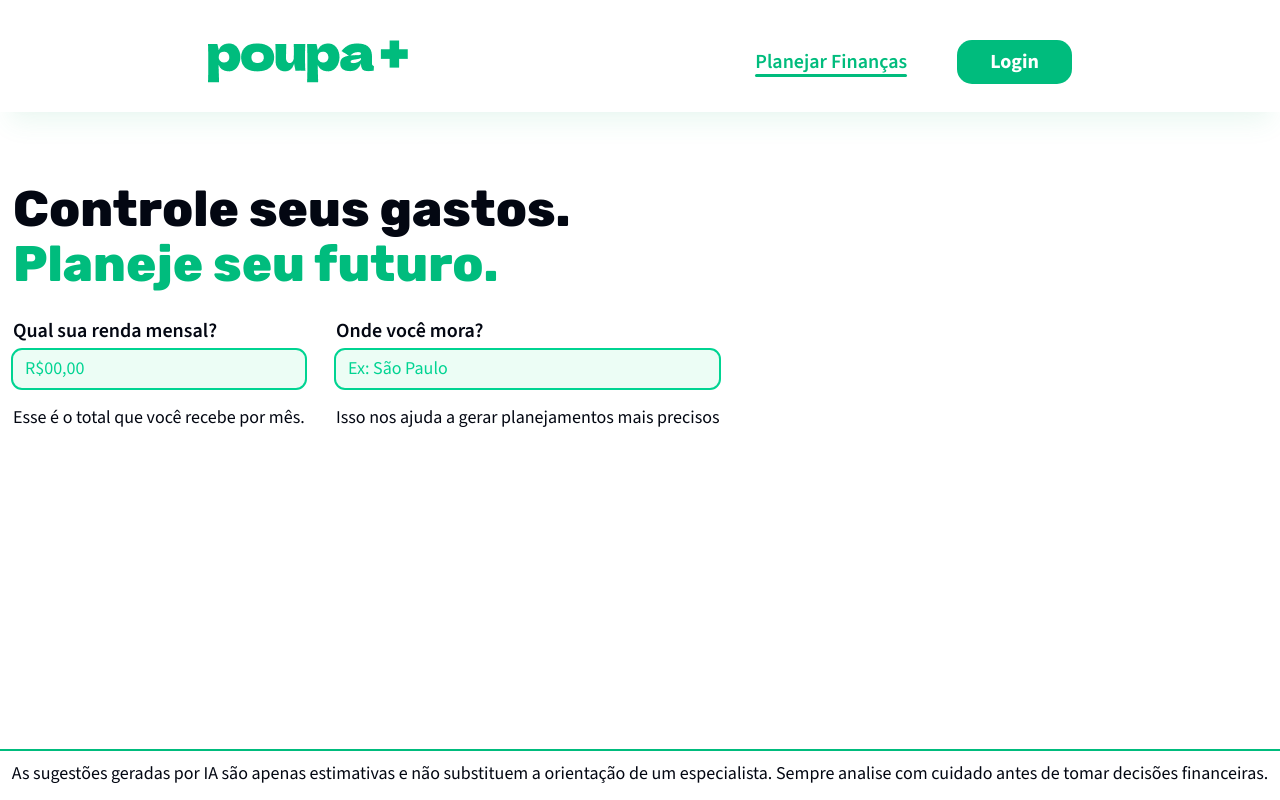
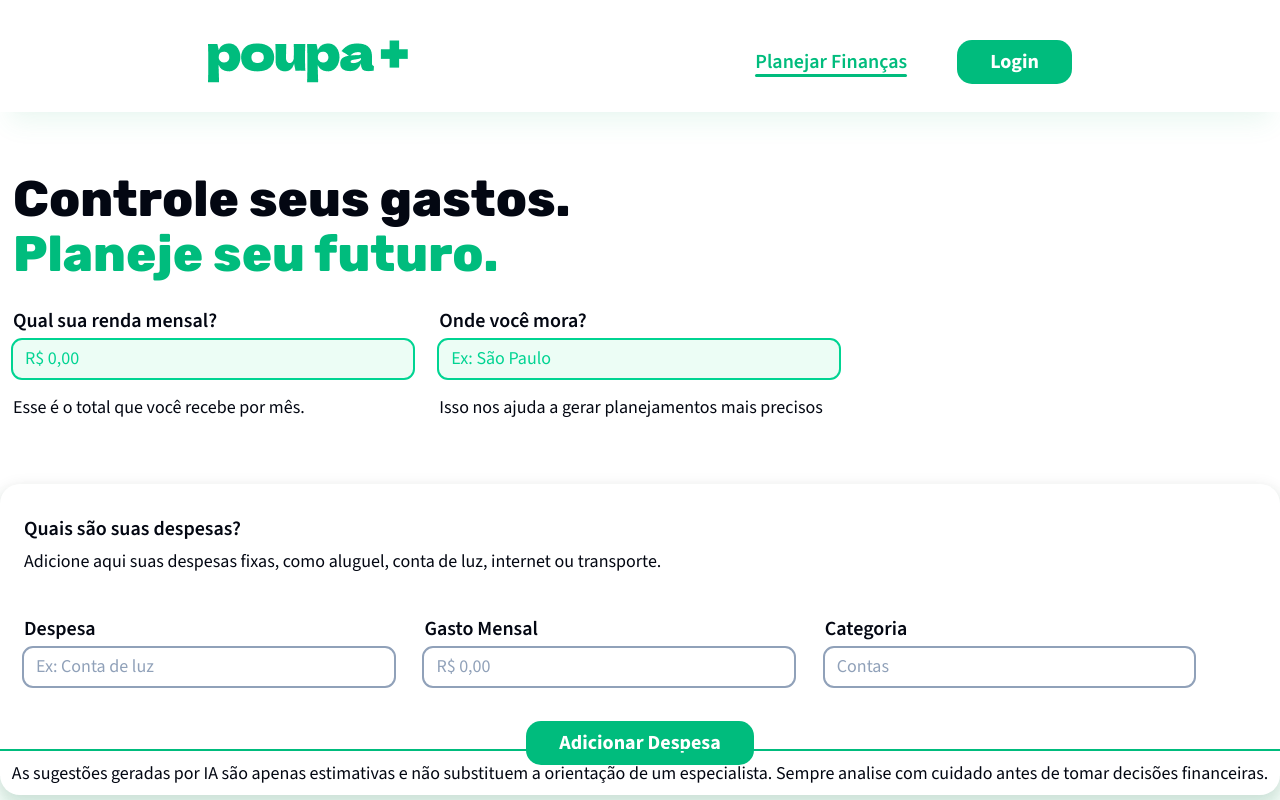
Before and after one commit to Amanda093/poupa_mais, a Next.js app: page / in a window 1280 px wide. Shown: the top 800 px of the page. Built offline with nearby package versions, Linux system fonts and the light colour scheme.

Commit message:
feat: continuação da página inicial

```diff
--- a/src/app/globals.css
+++ b/src/app/globals.css
@@ -42,11 +42,16 @@ p {
     0px 4px 15px -12px rgba(8, 22, 15, 0.05),
     0px 20px 24px -10px rgba(55, 189, 124, 0.1);
 }
+.form-shadow {
+  box-shadow:
+    0px 4px 16px 1px rgba(8, 22, 15, 0.1),
+    0px 20px 20px 4px rgba(55, 189, 124, 0.15);
+}
 
 @utility emerald-glow {
-  -webkit-box-shadow: 0px 0px 35px 0px rgba(3, 226, 152, 0.2);
-  -moz-box-shadow: 0px 0px 35px 0px rgba(3, 226, 152, 0.2);
-  box-shadow: 0px 0px 35px 0px rgba(3, 226, 152, 0.2);
+  -webkit-box-shadow: 0px 0px 35px 0px rgba(3, 226, 152, 0.4);
+  -moz-box-shadow: 0px 0px 35px 0px rgba(3, 226, 152, 0.4);
+  box-shadow: 0px 0px 35px 0px rgba(3, 226, 152, 0.4);
 }
 
 @utility rose-glow {
--- a/src/app/page.tsx
+++ b/src/app/page.tsx
@@ -1,23 +1,24 @@
+import { Button } from "@/components/ui/button";
 import { Footer } from "@/components/ui/footer";
 import { Input } from "@/components/ui/input";
 
 export default function Home() {
   return (
     <div>
-      <div className="container mx-auto !max-w-[1270px] py-[70px]">
+      <div className="container mx-auto !max-w-[1270px] py-[60px]">
         <h1>Controle seus gastos.</h1>
         <h1 className="pb-6 text-emerald-500">Planeje seu futuro.</h1>
-        <div className="flex gap-[2.5%]">
-          <div className="flex flex-col gap-4">
+        <div className="flex gap-[1%]">
+          <div className="flex w-[33%] flex-col gap-4">
             <div className="max-w-[400px]">
               <p>Qual sua renda mensal?</p>
-              <Input type="text" placeholder="R$00,00" variant="background" />
+              <Input type="money" placeholder="R$ 0,00" variant="background" />
             </div>
             <p className="text-light">
               Esse é o total que você recebe por mês.
             </p>
           </div>
-          <div className="flex flex-col gap-4">
+          <div className="flex w-[33%] flex-col gap-4">
             <div className="max-w-[400px]">
               <p>Onde você mora?</p>
               {/*TODO: trocar esse input por um select ou um input com pesquisa */}
@@ -33,6 +34,45 @@ export default function Home() {
           </div>
         </div>
       </div>
+      <div className="form-shadow container mx-auto flex !max-w-[1300px] flex-col gap-[35px] rounded-[1em] !px-[1.2em] py-[1.5em]">
+        <div>
+          <p>Quais são suas despesas?</p>
+          <p className="text-light">
+            Adicione aqui suas despesas fixas, como aluguel, conta de luz,
+            internet ou transporte.
+          </p>
+        </div>
+        <div className="flex gap-[2.5%]">
+          <div className="w-[30%]">
+            <p>Despesa</p>
+            <Input
+              type="text"
+              placeholder="Ex: Conta de luz"
+              variant="default"
+            />
+          </div>
+          <div className="w-[30%]">
+            <p>Gasto Mensal</p>
+            <Input type="money" placeholder="R$ 0,00" variant="default" />
+          </div>
+          <div className="w-[30%]">
+            <p>Categoria</p>
+            {/*TODO: trocar esse input por um select ou um input com pesquisa */}
+            <Input type="text" placeholder="Contas" variant="default" />
+          </div>
+        </div>
+        {/*TODO: adicionar button com icon */}
+        <Button className="mx-auto w-fit">Adicionar Despesa</Button>
+        {/*TODO: terminar formulário */}
+      </div>
+      <div className="container mx-auto flex !max-w-[1270px] flex-col items-center gap-[20px] py-[60px] text-center">
+        <div>
+          <h2>Terminou?</h2>
+          <p>Agora nós entramos em ação!</p>
+        </div>
+        {/*TODO: adicionar button com icon */}
+        <Button className="w-fit">Gerar Planejamento</Button>
+      </div>
       <Footer />
     </div>
   );
--- a/src/components/ui/form.tsx
+++ /dev/null
@@ -1,168 +0,0 @@
-"use client";
-
-import * as LabelPrimitive from "@radix-ui/react-label";
-import { Slot } from "@radix-ui/react-slot";
-import * as React from "react";
-import {
-  Controller,
-  type ControllerProps,
-  type FieldPath,
-  type FieldValues,
-  FormProvider,
-  useFormContext,
-  useFormState,
-} from "react-hook-form";
-
-import { Label } from "@/components/ui/label";
-import { cn } from "@/lib/utils";
-
-const Form = FormProvider;
-
-type FormFieldContextValue<
-  TFieldValues extends FieldValues = FieldValues,
-  TName extends FieldPath<TFieldValues> = FieldPath<TFieldValues>,
-> = {
-  name: TName;
-};
-
-const FormFieldContext = React.createContext<FormFieldContextValue>(
-  {} as FormFieldContextValue,
-);
-
-const FormField = <
-  TFieldValues extends FieldValues = FieldValues,
-  TName extends FieldPath<TFieldValues> = FieldPath<TFieldValues>,
->({
-  ...props
-}: ControllerProps<TFieldValues, TName>) => {
-  return (
-    <FormFieldContext.Provider value={{ name: props.name }}>
-      <Controller {...props} />
-    </FormFieldContext.Provider>
-  );
-};
-
-const useFormField = () => {
-  const fieldContext = React.useContext(FormFieldContext);
-  const itemContext = React.useContext(FormItemContext);
-  const { getFieldState } = useFormContext();
-  const formState = useFormState({ name: fieldContext.name });
-  const fieldState = getFieldState(fieldContext.name, formState);
-
-  if (!fieldContext) {
-    throw new Error("useFormField should be used within <FormField>");
-  }
-
-  const { id } = itemContext;
-
-  return {
-    id,
-    name: fieldContext.name,
-    formItemId: `${id}-form-item`,
-    formDescriptionId: `${id}-form-item-description`,
-    formMessageId: `${id}-form-item-message`,
-    ...fieldState,
-  };
-};
-
-type FormItemContextValue = {
-  id: string;
-};
-
-const FormItemContext = React.createContext<FormItemContextValue>(
-  {} as FormItemContextValue,
-);
-
-function FormItem({ className, ...props }: React.ComponentProps<"div">) {
-  const id = React.useId();
-
-  return (
-    <FormItemContext.Provider value={{ id }}>
-      <div
-        data-slot="form-item"
-        className={cn("grid gap-2", className)}
-        {...props}
-      />
-    </FormItemContext.Provider>
-  );
-}
-
-function FormLabel({
-  className,
-  ...props
-}: React.ComponentProps<typeof LabelPrimitive.Root>) {
-  const { error, formItemId } = useFormField();
-
-  return (
-    <Label
-      data-slot="form-label"
-      data-error={!!error}
-      className={cn("data-[error=true]:text-destructive", className)}
-      htmlFor={formItemId}
-      {...props}
-    />
-  );
-}
-
-function FormControl({ ...props }: React.ComponentProps<typeof Slot>) {
-  const { error, formItemId, formDescriptionId, formMessageId } =
-    useFormField();
-
-  return (
-    <Slot
-      data-slot="form-control"
-      id={formItemId}
-      aria-describedby={
-        !error
-          ? `${formDescriptionId}`
-          : `${formDescriptionId} ${formMessageId}`
-      }
-      aria-invalid={!!error}
-      {...props}
-    />
-  );
-}
-
-function FormDescription({ className, ...props }: React.ComponentProps<"p">) {
-  const { formDescriptionId } = useFormField();
-
-  return (
-    <p
-      data-slot="form-description"
-      id={formDescriptionId}
-      className={cn("text-muted-foreground text-sm", className)}
-      {...props}
-    />
-  );
-}
-
-function FormMessage({ className, ...props }: React.ComponentProps<"p">) {
-  const { error, formMessageId } = useFormField();
-  const body = error ? String(error?.message ?? "") : props.children;
-
-  if (!body) {
-    return null;
-  }
-
-  return (
-    <p
-      data-slot="form-message"
-      id={formMessageId}
-      className={cn("text-destructive text-sm", className)}
-      {...props}
-    >
-      {body}
-    </p>
-  );
-}
-
-export {
-  Form,
-  FormControl,
-  FormDescription,
-  FormField,
-  FormItem,
-  FormLabel,
-  FormMessage,
-  useFormField,
-};
--- a/src/components/ui/input.tsx
+++ b/src/components/ui/input.tsx
@@ -1,3 +1,5 @@
+"use client";
+
 import { cva, type VariantProps } from "class-variance-authority";
 import * as React from "react";
 
@@ -23,12 +25,46 @@ export interface InputProps
   extends React.InputHTMLAttributes<HTMLInputElement>,
     VariantProps<typeof inputVariants> {}
 
-function Input({ className, variant, type, ...props }: InputProps) {
+function Input({ variant, type, ...props }: InputProps) {
+  const [valor, setValor] = React.useState("");
+
+  function handleMoneyChange(e: React.ChangeEvent<HTMLInputElement>) {
+    const valorNumerico = e.target.value.replace(/\D/g, ""); // remove não números
+    const valorFloat = parseFloat(valorNumerico) / 100; // ajusta os centavos
+
+    if (isNaN(valorFloat)) {
+      setValor("");
+      return;
+    }
+
+    const valorFormatado = valorFloat.toLocaleString("pt-BR", {
+      style: "currency",
+      currency: "BRL",
+    });
+
+    setValor(valorFormatado);
+  }
+
+  // Se for type="money", trata diferente
+  if (type === "money") {
+    return (
+      <input
+        type="text"
+        data-slot="input"
+        value={valor}
+        onChange={handleMoneyChange}
+        className={cn(inputVariants({ variant }), props.className)}
+        {...props}
+      />
+    );
+  }
+
+  // Senão, input normal
   return (
     <input
       type={type}
       data-slot="input"
-      className={cn(inputVariants({ variant }), className)}
+      className={cn(inputVariants({ variant }), props.className)}
       {...props}
     />
   );
```
